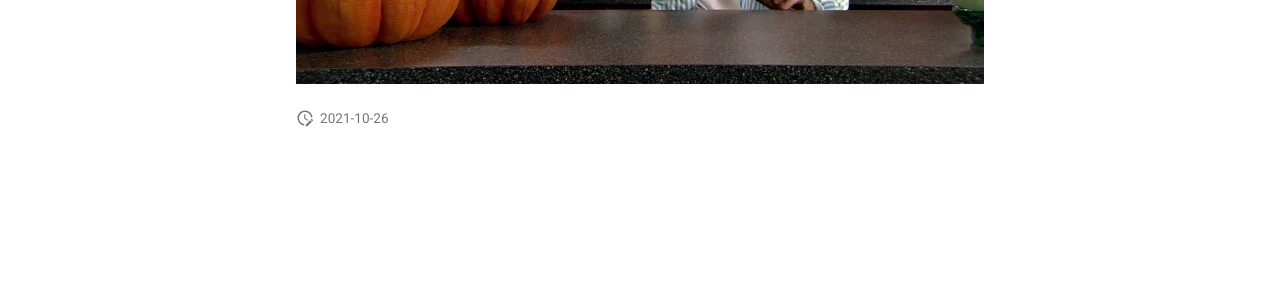
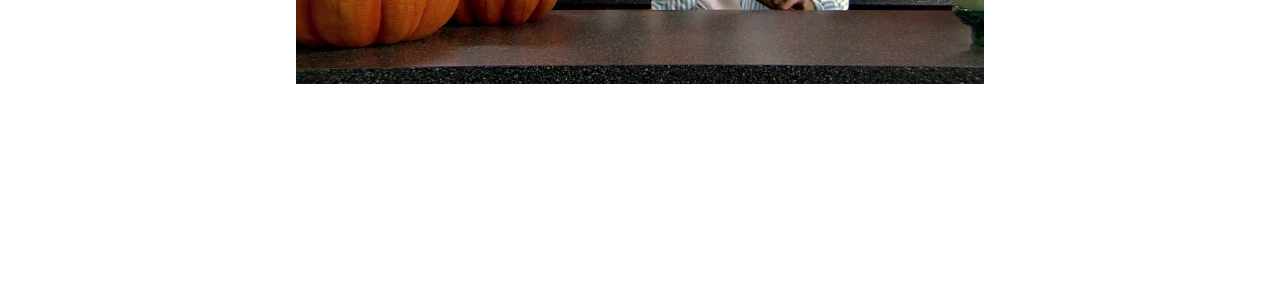
Before and after one commit to Clinical-Genomics/meatballs, an MkDocs documentation site: the page built from docs/index.md, in a window 1280 px wide. Shown: the part 524-824 px from the top of the page. Built offline with MkDocs 1.6.1 and Material for MkDocs 9.7.7, drawn with Linux system fonts in a browser that asks for light colours; comment, search, counter and statistics services are not loaded.

Commit message:
Update index.md

```diff
--- a/docs/index.md
+++ b/docs/index.md
@@ -1,10 +1,3 @@
----
-title: meatballs
-revision_date: 2021-10-26
-yearly_revision_date: 2021-10-26
-owner: chiara.rasi@scilifelab.se
----
-
 An open source recipe book from the awesome staff of Clinical Genomics.
 
 ![Meatballs](img/swedish-chef.jpeg)
```
